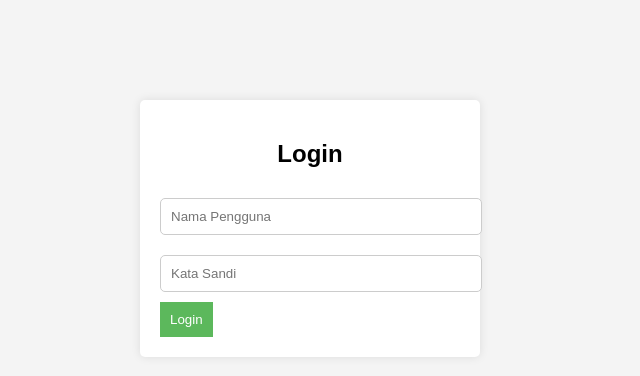
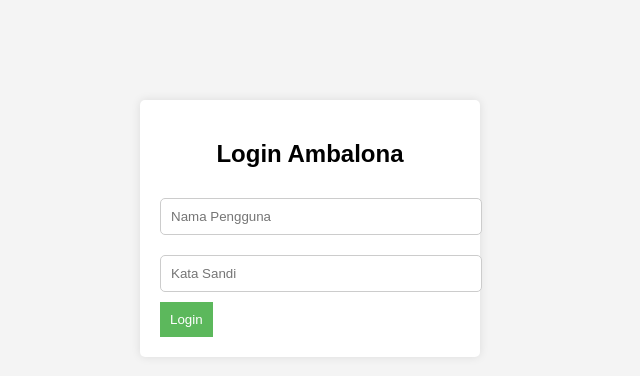
Before and after one commit to Akmal-XYZ/Ambalona, a plain HTML site: page index.html in a window 1280 px wide. Shown: the whole page, without its empty margins (330-970 px from the left). Drawn offline with Linux system fonts and the light colour scheme.

Commit message:
Update index.html

```diff
--- a/index.html
+++ b/index.html
@@ -3,7 +3,7 @@
 <head>
     <meta charset="UTF-8">
     <meta name="viewport" content="width=device-width, initial-scale=1.0">
-    <title>Login</title>
+    <title>Login Ambalona</title>
     <style>
         body {
             font-family: Arial, sans-serif;
@@ -45,7 +45,7 @@
 <body>
 
 <div class="container" id="login-container">
-    <h2>Login</h2>
+    <h2>Login Ambalona</h2>
     <form id="login-form">
         <input type="text" id="username" placeholder="Nama Pengguna" required>
         <input type="password" id="password" placeholder="Kata Sandi" required>
```
